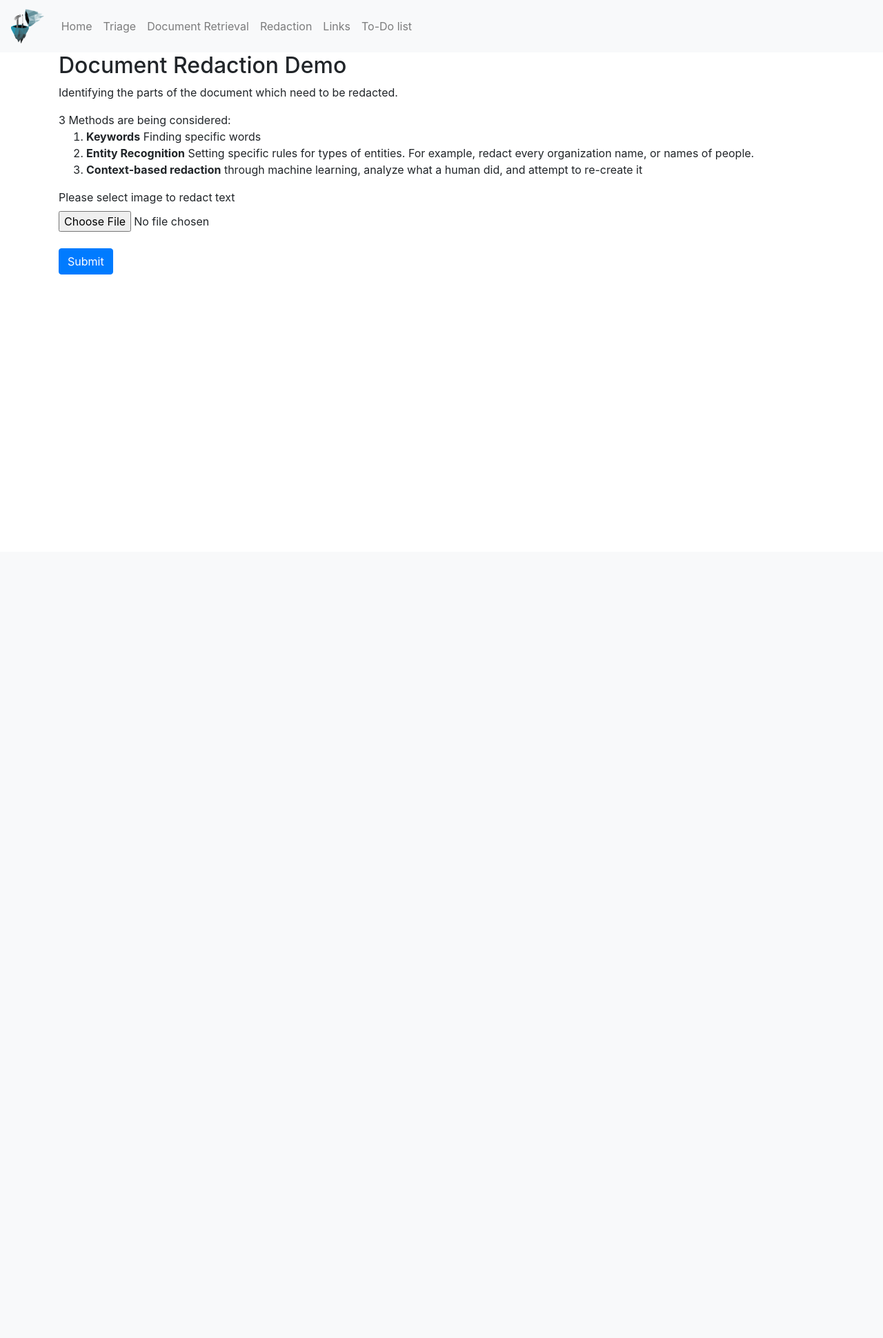
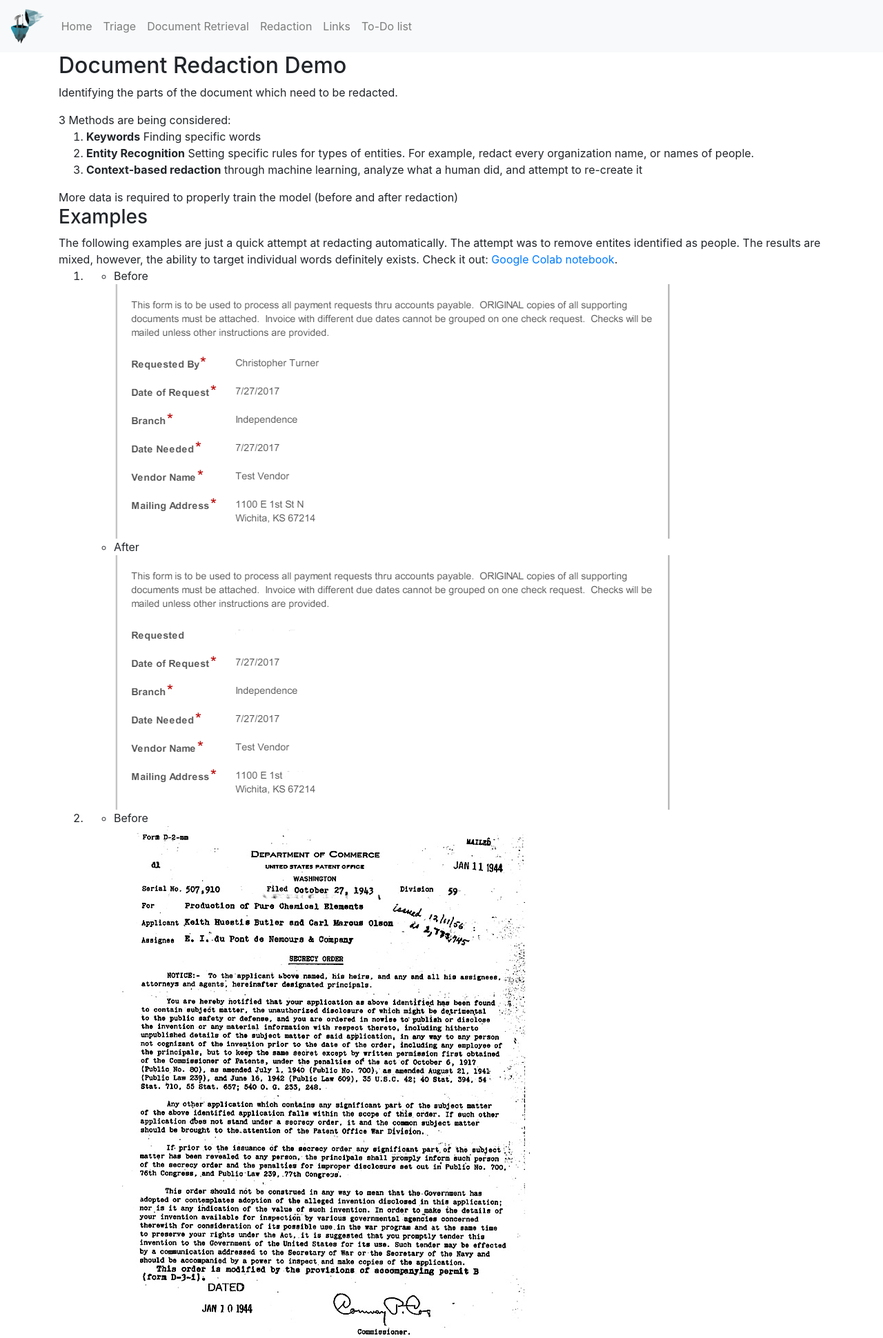
Before and after one commit to dorealex/ATIP-triage-alldept, a Flask app: page /redact/ in a window 1280 px wide. Shown: the top 1940 px of the page at 69% size. Before the commit the page ends 398 px from the top, so only its background shows below. Run offline with Flask 2, Linux system fonts and the light colour scheme; parts of the project's set-up code (start-up, migrations or seed data) failed here and were passed over; some libraries are stand-ins or nearby versions.

Commit message:
Added more text to the html, examples

```diff
--- a/app.py
+++ b/app.py
@@ -5,7 +5,8 @@ from wtforms import StringField, SubmitField, SelectField, TextAreaField, FileFi
 from wtforms.validators import DataRequired
 import pickle
 from sklearn.svm import LinearSVC
-from sklearn.externals import joblib
+#from sklearn.externals import joblib
+import joblib
 import requests
 import json
 from flask_bootstrap import Bootstrap
--- a/requirements.txt
+++ b/requirements.txt
@@ -41,3 +41,7 @@ flask_bootstrap
 spacy
 pytesseract
 opencv-python
+flask-nav
+flask-debug
+flask-appconfig>=0.10
+joblib
--- a/templates/index.html
+++ b/templates/index.html
@@ -16,5 +16,7 @@
             <li><a href="{{url_for('links')}}">Links</a></li>
             <li><a href="{{url_for('todo')}}">To-Do List</a></li>
         </ul>
+        <br>
+        This content was put together by <a href="https://github.com/dorealex/">Alex Dore</a>
     </div>
 {% endblock %}
--- a/templates/redact.html
+++ b/templates/redact.html
@@ -9,7 +9,9 @@
         <li><strong>Entity Recognition</strong> Setting specific rules for types of entities. For example, redact every organization name, or names of people.</li>
         <li><strong>Context-based redaction</strong> through machine learning, analyze what a human did, and attempt to re-create it</li>
     </ol>
-    <form method="POST">
+
+    More data is required to properly train the model (before and after redaction)
+    <form method="POST" hidden>
         <div class='form-group'>
             {{ form.hidden_tag() }}
             {{ form.picture.label }}
@@ -19,5 +21,28 @@
             {{ form.submit(class_="btn btn-primary") }}
         </div>
     </form>
+    <div>
+        <h3>Examples</h3>
+        The following examples are just a quick attempt at redacting automatically. The attempt was to remove entites identified as people. The results are mixed, however, the ability to target individual words definitely exists.
+        Check it out: <a href="https://colab.research.google.com/drive/1JNCF6RsK7VCF_gqVj610h8soAxz18FfA?usp=sharing">Google Colab notebook</a>.
+        <ol>
+            <li>
+                <ul>
+                    <li>Before</li>
+                    <img src="{{url_for('static',filename='example1-before.png')}}" alt="">
+                    <li>After</li>
+                    <img src="{{url_for('static',filename='example1-after.png')}}" alt="">
+                </ul>
+            </li>
+            <li>
+                <ul>
+                    <li>Before</li>
+                    <img src="{{url_for('static',filename='example2-before.png')}}" alt="">
+                    <li>After</li>
+                    <img src="{{url_for('static',filename='example2-after.png')}}" alt="">
+                </ul>
+            </li>
+        </ol>
+    </div>
 </div>
 {% endblock %}
```
Also changed, not shown: templates/doc_ret.html (+16 -1 lines), static/example1-after.png (added), static/example1-before.png (added), static/example2-after.png (added), static/example2-before.png (added).
